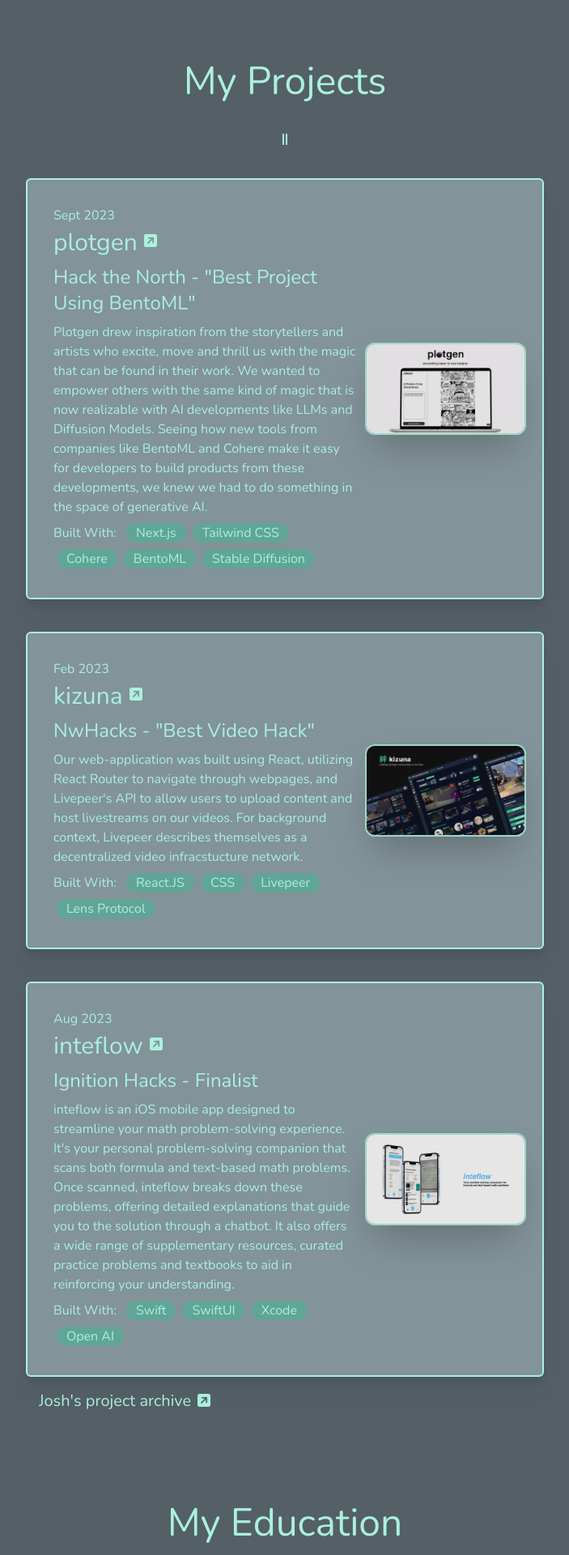
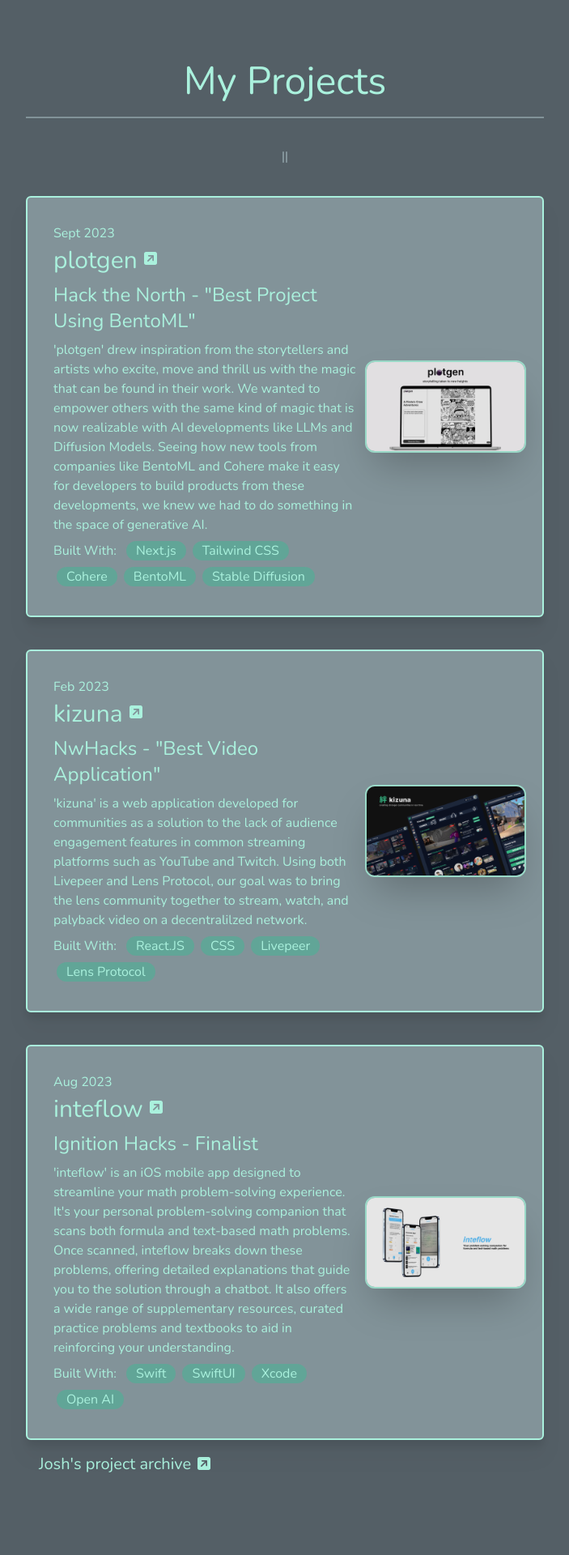
Before and after one commit to jn-han/jn-han.github.io, a Next.js app: page / in a window 1280 px wide. Shown: the part 820-2740 px from the top of the page at 81% size, without its empty margins (288-991 px from the left). Built offline with nearby package versions, Linux system fonts and the light colour scheme.

Commit message:
small css tweaks

```diff
--- a/src/app/components/EducationPage.js
+++ b/src/app/components/EducationPage.js
@@ -11,10 +11,13 @@
       className="flex min-h-screen w-full flex-col items-center justify-between"
     >
       <div className="mt-24 p-5 md:p-0 lg:p-0 xl:p-0 2xl:p-0 flex flex-col justify-center items-center text-green md:w-2/3 lg:w-2/3 xl:w-1/2 2xl:w-1/2">
-        <h2 className="text-green text-3xl md:text-5xl lg:text-5xl xl:text-5xl 2xl:text-5xl">
+        <h2 className="text-green text-3xl md:text-5xl lg:text-5xl xl:text-5xl 2xl:text-5xl text-center w-full border-b-2 pb-5 border-accent">
           My Education
         </h2>
-        <FontAwesomeIcon className="w-4 pt-10 " icon={faGripLinesVertical} />
+        <FontAwesomeIcon
+          className="w-4 pt-10 text-accent"
+          icon={faGripLinesVertical}
+        />
         {EDUCATION.map((items, key) => (
           <EducationCard info={items} key={key} />
         ))}
--- a/src/app/components/ProjectPage.js
+++ b/src/app/components/ProjectPage.js
@@ -15,10 +15,13 @@
       className="flex min-h-screen w-full flex-col items-center justify-between"
     >
       <div className="mt-24 p-5 md:p-0 lg:p-0 xl:p-0 2xl:p-0 flex flex-col justify-center items-center text-green w-full md:w-2/3 lg:w-2/3 xl:w-1/2 2xl:w-1/2">
-        <h2 className="text-green text-3xl md:text-5xl lg:text-5xl xl:text-5xl 2xl:text-5xl">
+        <h2 className="text-green text-3xl md:text-5xl lg:text-5xl xl:text-5xl 2xl:text-5xl border-b-2 w-full text-center border-accent pb-5">
           My Projects
         </h2>
-        <FontAwesomeIcon className="w-4 pt-10 " icon={faGripLinesVertical} />
+        <FontAwesomeIcon
+          className="pt-10 text-accent"
+          icon={faGripLinesVertical}
+        />
 
         {PROJECTS.map((item) => (
           <ProjectCard info={item} key={item.name} />
--- a/src/app/config/education-config.js
+++ b/src/app/config/education-config.js
@@ -13,7 +13,7 @@
   },
   {
     name: "Langara College",
-    degree: "Associate of Computer Science",
+    degree: "Studies in Computer Science",
     graduationDate: "2020-2021",
     src: "/langara-logo.png",
     relevantWork: [
--- a/src/app/config/projects-config.js
+++ b/src/app/config/projects-config.js
@@ -4,7 +4,7 @@
     date: "Sept 2023",
     place: "Hack the North",
     description:
-      "Plotgen drew inspiration from the storytellers and artists who excite, move and thrill us with the magic that can be found in their work. We wanted to empower others with the same kind of magic that is now realizable with AI developments like LLMs and Diffusion Models. Seeing how new tools from companies like BentoML and Cohere make it easy for developers to build products from these developments, we knew we had to do something in the space of generative AI.",
+      "'plotgen' drew inspiration from the storytellers and artists who excite, move and thrill us with the magic that can be found in their work. We wanted to empower others with the same kind of magic that is now realizable with AI developments like LLMs and Diffusion Models. Seeing how new tools from companies like BentoML and Cohere make it easy for developers to build products from these developments, we knew we had to do something in the space of generative AI.",
     award: '"Best Project Using BentoML"',
     builtWith: [
       "Next.js",
@@ -21,8 +21,8 @@
     date: "Feb 2023",
     place: "NwHacks",
     description:
-      "Our web-application was built using React, utilizing React Router to navigate through webpages, and Livepeer's API to allow users to upload content and host livestreams on our videos. For background context, Livepeer describes themselves as a decentralized video infracstucture network.",
-    award: '"Best Video Hack"',
+      "'kizuna' is a web application developed for communities as a solution to the lack of audience engagement features in common streaming platforms such as YouTube and Twitch. Using both Livepeer and Lens Protocol, our goal was to bring the lens community together to stream, watch, and palyback video on a decentralilzed network. ",
+    award: '"Best Video Application"',
     builtWith: ["React.JS", "CSS", "Livepeer", "Lens Protocol"],
     src: "/kizuna.png",
     link: "https://devpost.com/software/kizuna-gevr8p",
@@ -32,7 +32,7 @@
     date: "Aug 2023",
     place: "Ignition Hacks",
     description:
-      "inteflow is an iOS mobile app designed to streamline your math problem-solving experience. It's your personal problem-solving companion that scans both formula and text-based math problems. Once scanned, inteflow breaks down these problems, offering detailed explanations that guide you to the solution through a chatbot. It also offers a wide range of supplementary resources, curated practice problems and textbooks to aid in reinforcing your understanding.",
+      "'inteflow' is an iOS mobile app designed to streamline your math problem-solving experience. It's your personal problem-solving companion that scans both formula and text-based math problems. Once scanned, inteflow breaks down these problems, offering detailed explanations that guide you to the solution through a chatbot. It also offers a wide range of supplementary resources, curated practice problems and textbooks to aid in reinforcing your understanding.",
     award: "Finalist",
     builtWith: ["Swift", "SwiftUI", "Xcode", "Open AI"],
     src: "/inteflow.png",
```
